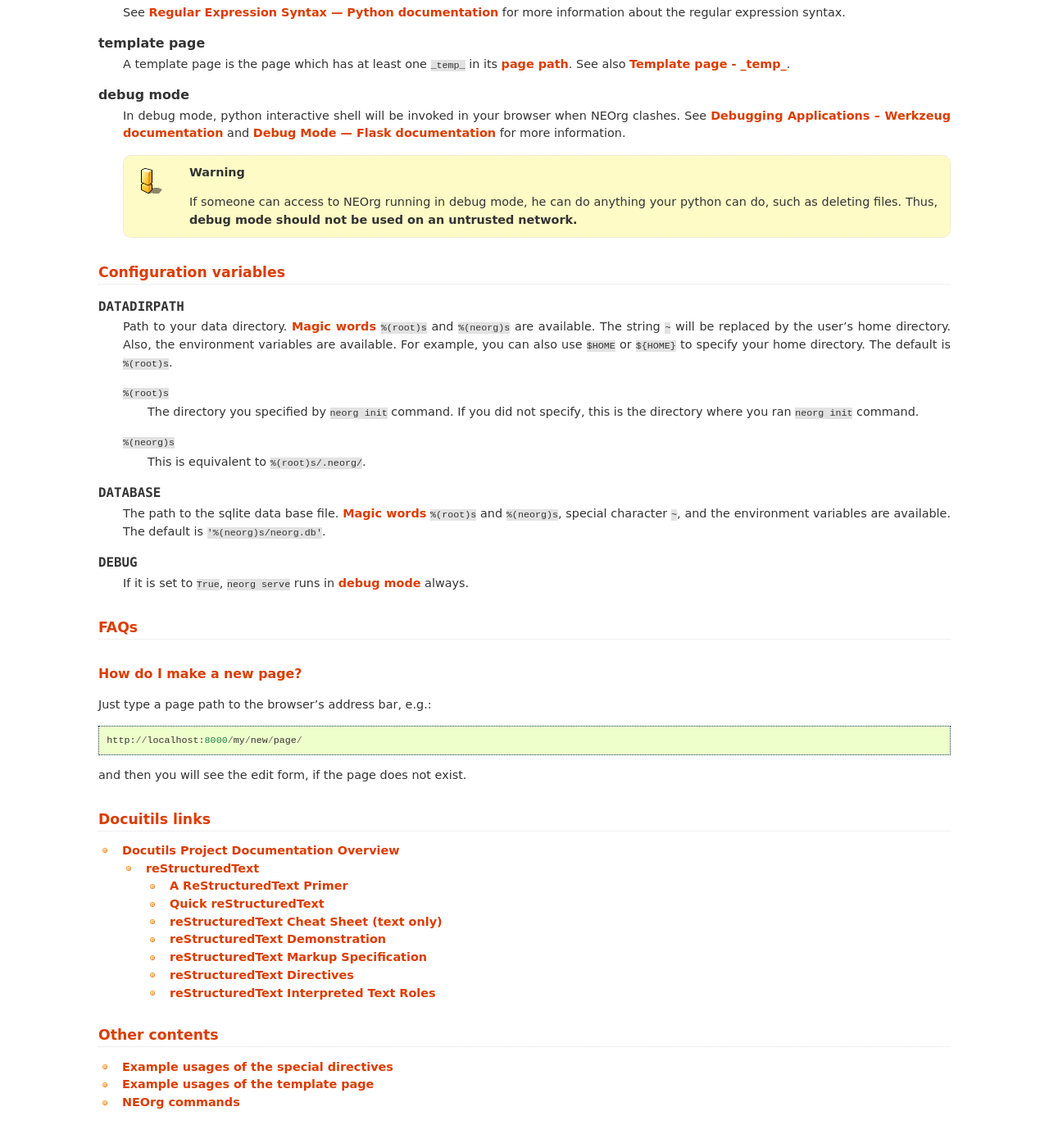
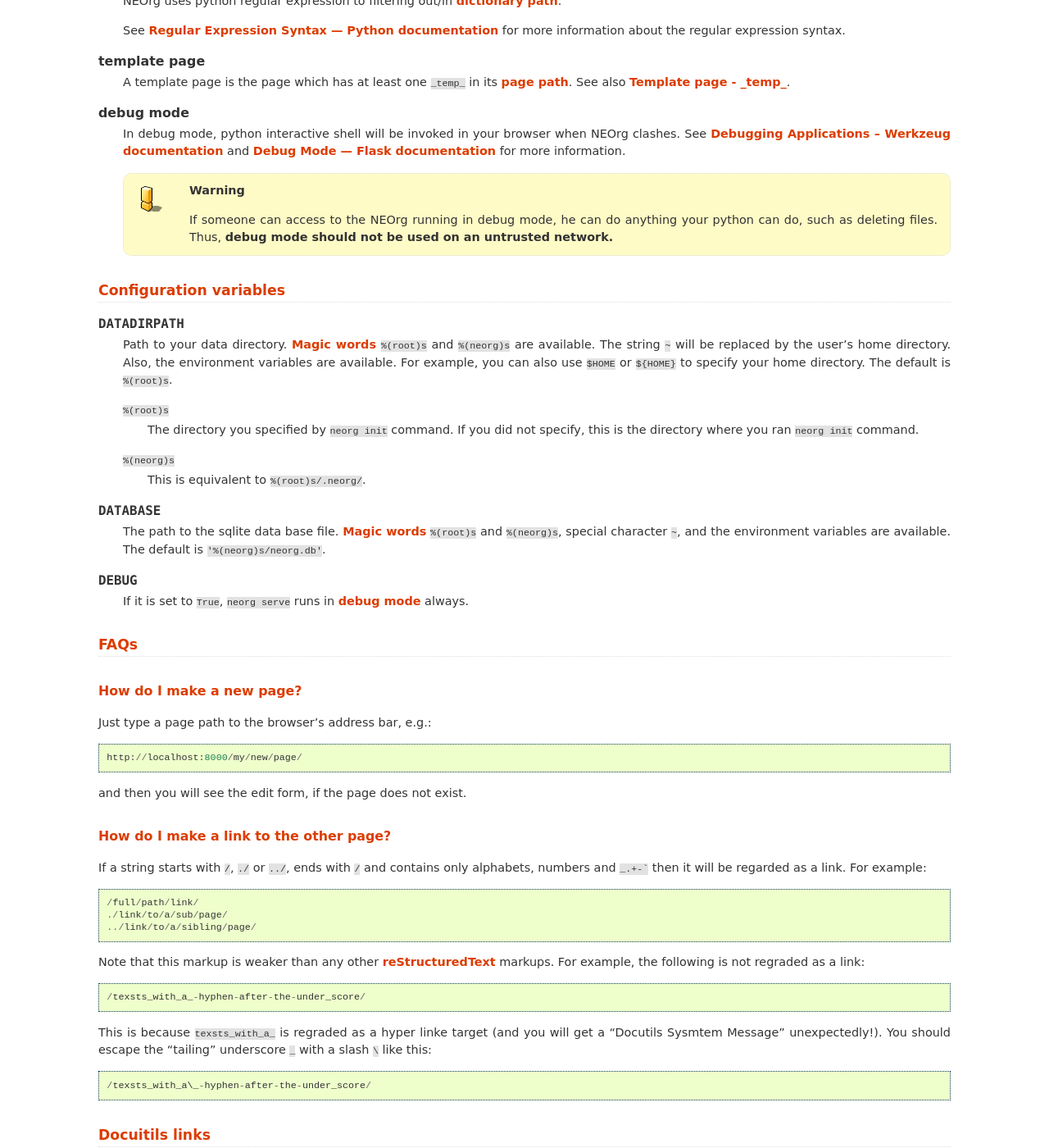
Before and after one commit to tkf/neorg, a Sphinx documentation site: the page built from doc/source/index.rst, in a window 1280 px wide and 1400 px high, scrolled down 5990 px. Shown: the whole window at 82% size. Built offline with Sphinx 7.4.7, drawn with Linux system fonts in a browser that asks for light colours; some of the changed text lies outside the part shown.

Commit message:
added as a known issue: ``/texsts_with_a_-hyphen-after-the-under_score/`` does not converted to a link because ``texsts_with_a_`` is regarded as a target.  added FAQs as a workaround.

````diff
--- a/doc/source/index.rst
+++ b/doc/source/index.rst
@@ -10,7 +10,7 @@
 Special directives
 ==================
 
-A :term:`directive` is a general reST block markup.
+A :term:`directive` is a general `reStructuredText`_ block markup.
 With the special directives defined by NEOrg, you can fetch data and
 images, show them effectively, and organize your notes.
 
@@ -307,8 +307,8 @@ Glossary
 .. glossary::
 
    directive
-       A directive is one of the reST block markup in the following
-       shape:
+       A directive is one of the `reStructuredText`_ block markup in
+       the following shape:
 
        .. sourcecode:: rst
 
@@ -398,7 +398,7 @@ Glossary
 
        .. warning::
 
-          If someone can access to
+          If someone can access to the
           NEOrg running in debug mode, he can do anything your python
           can do, such as deleting files.  Thus, **debug mode should
           not be used on an untrusted network.**
@@ -457,6 +457,30 @@ Just type a page path to the browser's address bar, e.g.::
 and then you will see the edit form, if the page does not exist.
 
 
+How do I make a link to the other page?
+---------------------------------------
+
+If a string starts with ``/``, ``./`` or ``../``, ends with ``/``
+and contains only alphabets, numbers and ``_.+-``` then it will
+be regarded as a link.  For example::
+
+    /full/path/link/
+    ./link/to/a/sub/page/
+    ../link/to/a/sibling/page/
+
+Note that this markup is weaker than any other `reStructuredText`_
+markups.  For example, the following is not regraded as a link::
+
+    /texsts_with_a_-hyphen-after-the-under_score/
+
+This is because ``texsts_with_a_`` is regraded as a hyper linke
+target (and you will get a "Docutils Sysmtem Message" unexpectedly!).
+You should escape the "tailing" underscore ``_`` with a slash ``\``
+like this::
+
+    /texsts_with_a\_-hyphen-after-the-under_score/
+
+
 Docuitils links
 ===============
 
````
Also changed, not shown: 1 other file.
